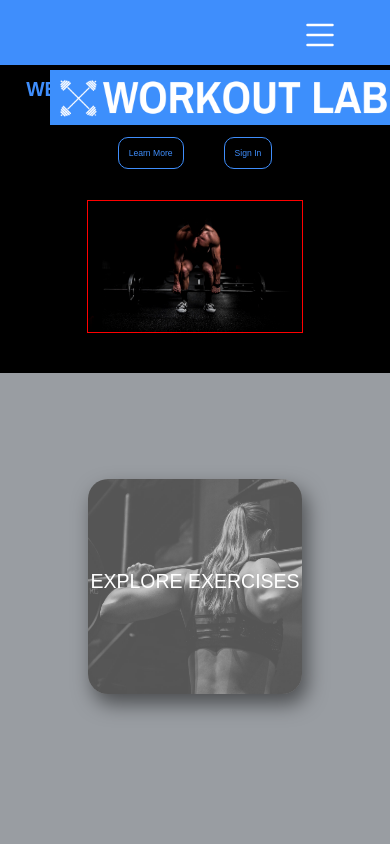
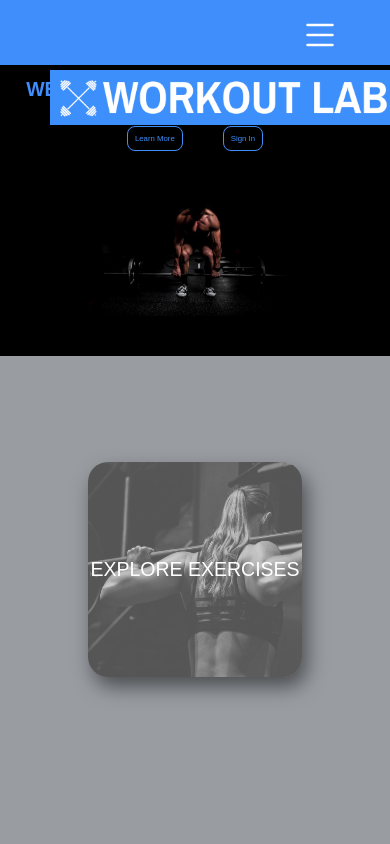
Before and after one commit to sadena27/workout-lab, a React (Create React App) app: page / in a window 390 px wide. Shown: the top 844 px of the page. Built offline with nearby package versions, Linux system fonts and the light colour scheme.

Commit message:
Moved components to own folder

```diff
--- a/src/App.js
+++ b/src/App.js
@@ -1,10 +1,10 @@
 import './App.css';
-import Navbar from './Navbar';
+import Navbar from './Components/Navbar';
 import { BrowserRouter, Route, Switch } from 'react-router-dom';
-import Homepage from './Homepage';
-import Exercises from './Exercises';
-import Workout_Creator from './Workout-Creator';
-import Sign_In from './Sign-In';
+import Homepage from './Components/Homepage';
+import Exercises from './Components/Exercises';
+import Workout_Tracker from './Components/Workout-Tracker';
+import Sign_In from './Components/Sign-In';
 
 function App() {
   return (
@@ -15,7 +15,7 @@ function App() {
         <Switch>
           <Route exact path="/" component={Homepage}/>
           <Route exact path="/exercises" component={Exercises}/>
-          <Route exact path="/workout-creator" component={Workout_Creator}/>
+          <Route exact path="/workout-tracker" component={Workout_Tracker}/>
           <Route exact path="/sign-in" component={Sign_In}/>
         </Switch>
       </div>
--- a/src/Homepage.css
+++ b/src/Components/Homepage.css
@@ -5,7 +5,7 @@
 .intro {
     color: white;
     background-color: black;
-    height: 100%;
+    height: 90vh;
     display: flex;
     flex-flow: wrap;
     align-items: center;
@@ -14,14 +14,16 @@
 
 .intro__info {
     text-align: center;
+    width: 500px;
 }
 
 .intro img {
     max-width: 55%;
     width: auto;
     height: auto;
-    border: 1px solid red;
     margin: 40px;
+    display: block;
+    float: right;
 }
 
 .intro h1 {
@@ -34,7 +36,6 @@
 
 .intro p {
     margin-top: 5px;
-    padding-bottom: 15px;
     font-size: 25px;
 }
 
@@ -45,11 +46,12 @@
     padding: 10px;
     border-radius: 10px;
     font-size: 20px;
-    margin: 0px 20px;
+    margin: 5px 20px;
 }
 
 .intro__button:hover {
-    color: #3f8efc;
+    background-color: #3f8efc;
+    color: black;
 }
 
 .exploreBox {
@@ -90,6 +92,11 @@
     max-height: inherit;
     background-position: center;
     border-radius: inherit;
+    transition: all 200ms ease-in;
+}
+
+.exploreBox__card__exercise:hover {
+    background-size: 150% 107%;
 }
 
 .exploreBox__card__workout {
@@ -104,14 +111,23 @@
     max-height: inherit;
     background-position: center;
     border-radius: inherit;
+    transition: all 200ms ease-in;
+}
+
+.exploreBox__card__workout:hover {
+    background-size: 140% 107%;
 }
 
 .exploreCardText {
     text-align: center;
     text-decoration: none;
-    width: 250px;
     color: white;
-    padding-bottom: 10px;
+    padding: 39% 0;
+    border-radius: inherit;
+}
+
+.exploreCardText:hover {
+    color: #3f8efc;
 }
 
 #learnMore {
@@ -121,6 +137,10 @@
 }
 
 @media screen and (max-width: 974px) {
+    .intro {
+        height: 100%;
+    }
+
     .intro h1 {
         font-size: 5vw;
     }
@@ -130,7 +150,9 @@
     }
 
     .intro__button {
-        font-size: 2.2vw;
+        font-size: 2vw;
+        padding: 7px;
+        border-radius: 8px;
     }
 
     .exploreBox__card{
--- a/src/Homepage.js
+++ b/src/Components/Homepage.js
@@ -22,7 +22,7 @@ function Homepage() {
                 </div>
                 <div className="exploreBox__card">
                     <div className="exploreBox__card__workout">
-                        <Link to="/workout-creator" className="exploreCardText">BUILD CUSTOM WORKOUTS</Link>
+                        <Link to="/workout-creator" className="exploreCardText">TRACK YOUR WORKOUTS</Link>
                     </div>
                 </div>
             </div>
@@ -34,4 +34,4 @@ function Homepage() {
     )
 }
 
-export default Homepage
+export default Homepage;
--- a/src/Navbar.css
+++ b/src/Components/Navbar.css
@@ -7,6 +7,7 @@
     width: 100%;
     z-index: 100;
     height: 65px;
+    /* overflow: auto; */
 }
 
 .navbar button {
@@ -22,8 +23,11 @@
 }
 
 .navbar-logo {
+    position: relative;
+    max-width: 350px;
+    width: auto;
     padding: 5px 0px 5px 50px;
-    width: 350px;
+    /* border: 1px solid red; */
 }
 
 .navbar-menu {
--- a/src/Navbar.js
+++ b/src/Components/Navbar.js
@@ -29,10 +29,10 @@ function Navbar() {
                         EXERCISES
                 </Link>
                 <Link
-                    to="/workout-creator"
+                    to="/workout-tracker"
                     onClick={() => toggle(false)}
                     className={toggled ? "navbar-menu__items" : "navbar-pages__items"}>
-                        WORKOUT CREATOR
+                        WORKOUT TRACKER
                 </Link>
                 <Link
                     to="/sign-in"
@@ -45,4 +45,4 @@ function Navbar() {
     )
 }
 
-export default Navbar
+export default Navbar;
--- a/src/Sign-In.js
+++ b/src/Components/Sign-In.js
@@ -8,4 +8,4 @@ function Sign_In() {
     )
 }
 
-export default Sign_In
+export default Sign_In;
--- /dev/null
+++ b/src/Components/Workout-Tracker.js
@@ -0,0 +1,17 @@
+import React, { useState } from 'react';
+
+function Workout_Tracker() {
+    const [exercise, setExercise] = useState({username: '', exerciseName: '', sets: 0, reps: 0, users: []});
+
+    // onChangeUsername(e) {
+    //     setExercise(usernmae: e.target.value)
+    // };
+
+    return (
+        <div>
+            <p>Workout Tracker</p>
+        </div>
+    )
+}
+
+export default Workout_Tracker;
--- a/src/Workout-Creator.js
+++ /dev/null
@@ -1,11 +0,0 @@
-import React from 'react';
-
-function Workout_Creator() {
-    return (
-        <div>
-            <p>Workout Creator</p>
-        </div>
-    )
-}
-
-export default Workout_Creator
```
Also changed, not shown: src/wger.js (+4 -4 lines), src/Components/Exercises.css (renamed from src/Exercises.css), src/Components/Exercises.js (renamed from src/Exercises.js), src/Components/exercise_card.png (renamed from src/exercise_card.png), src/Components/workout_card.png (renamed from src/workout_card.png).
